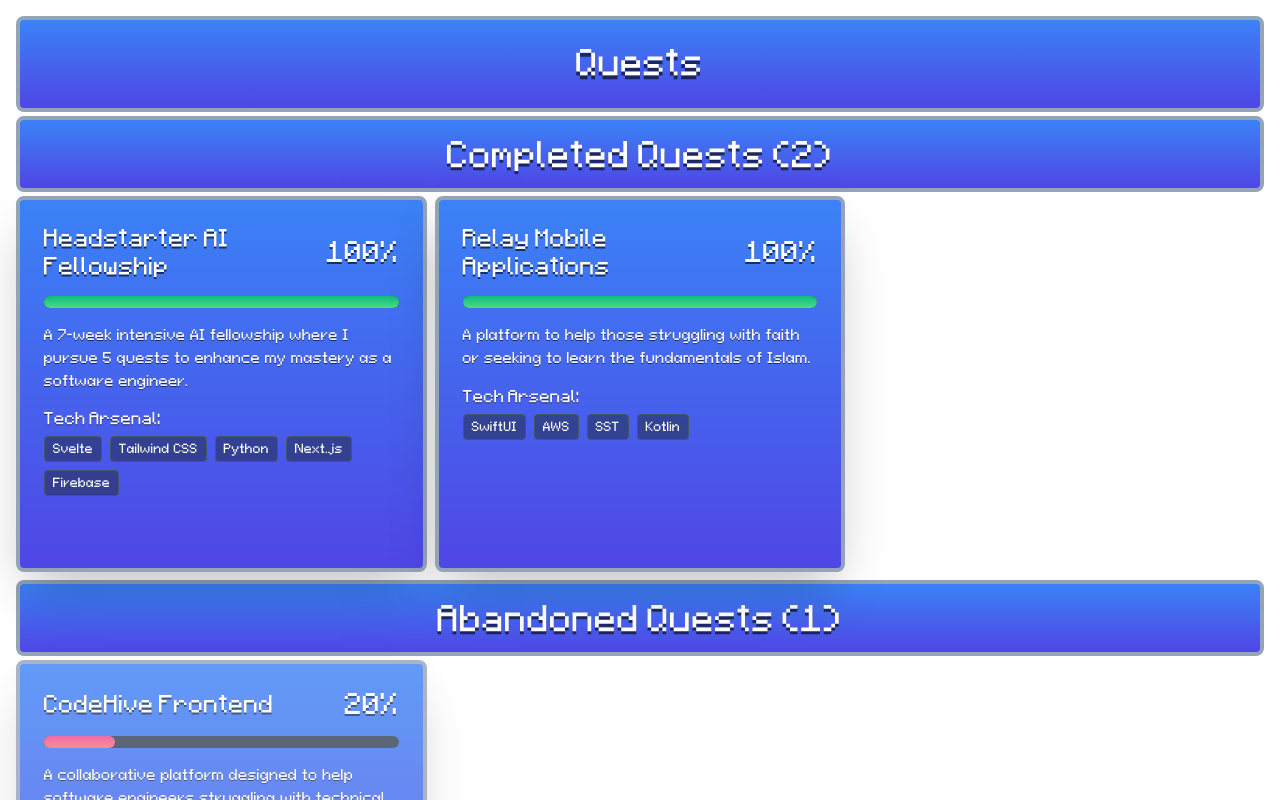
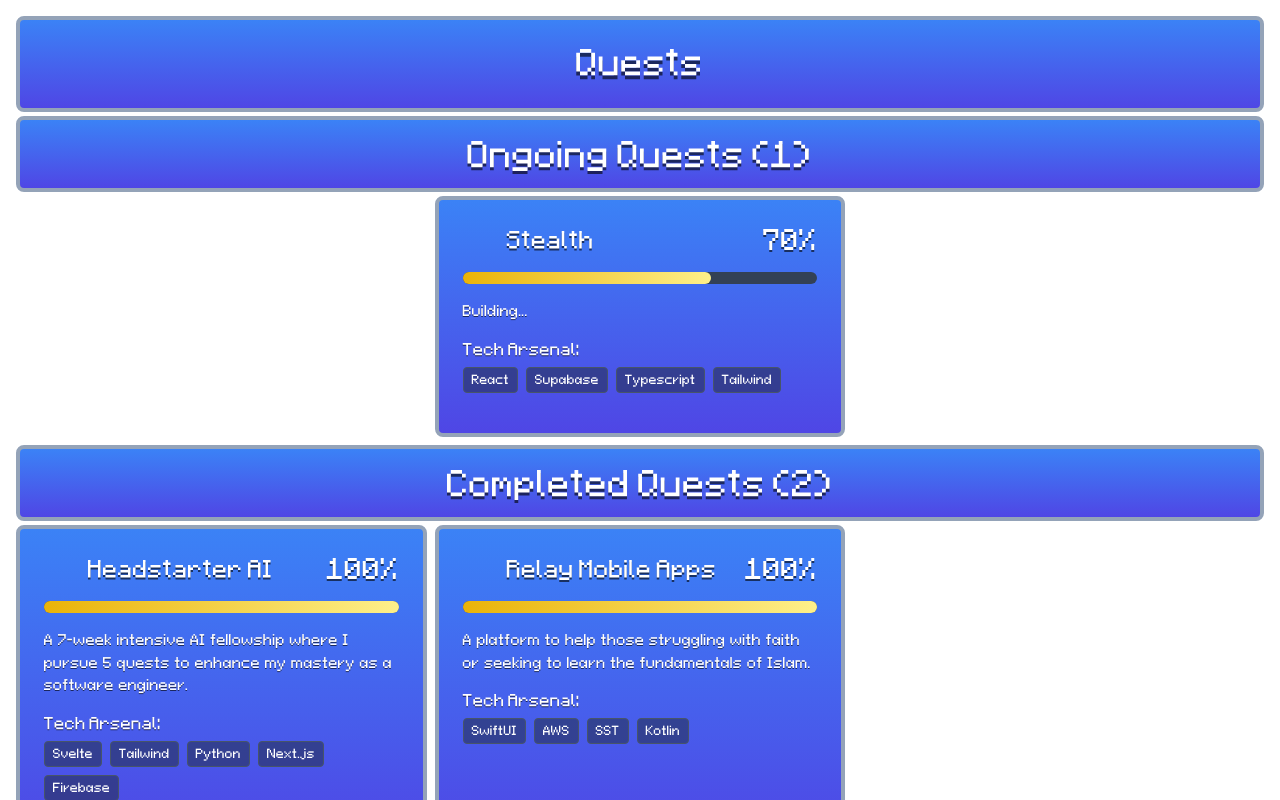
Before and after one commit to gazishahi/portfolio-website, a SvelteKit app: page /projects in a window 1280 px wide. Shown: the top 800 px of the page. Built offline with nearby package versions, Linux system fonts and the light colour scheme.

Commit message:
fix: spacing and colors of ongoing projects feat: added an ongoing project

```diff
--- a/src/routes/projects/+page.svelte
+++ b/src/routes/projects/+page.svelte
@@ -12,8 +12,36 @@
 	// Project data structure
 	const projects = [
 		{
+			id: 'khidma',
+			title: 'Stealth',
+			status: 'ongoing',
+			description: 'Building...',
+			progress: 70,
+			completedTasks: [
+				'Authentication',
+				'Email/SMS notifications',
+				'Account management',
+				'Payment processing',
+				'Admin dashboard',
+				'User dashboard',
+				'User profile',
+				'User settings',
+			],
+			currentTasks: [
+				'Analytics',
+				'User tagging',
+				'Additional user account types',
+				'Import user data',
+				'More email/SMS triggers',
+				'Optimizations'
+			],
+			techStack: ['React', 'Supabase', 'Typescript', 'Tailwind'],
+			github: null,
+			live: null,
+		},
+		{
 			id: 'headstarter',
-			title: 'Headstarter AI Fellowship',
+			title: 'Headstarter AI',
 			status: 'completed',
 			description: 'A 7-week intensive AI fellowship where I pursue 5 quests to enhance my mastery as a software engineer.',
 			progress: 100,
@@ -24,14 +52,13 @@
 			],
 			currentTasks: [
 			],
-			techStack: ['Svelte', 'Tailwind CSS', 'Python', 'Next.js', 'Firebase'],
+			techStack: ['Svelte', 'Tailwind', 'Python', 'Next.js', 'Firebase'],
 			github: null,
 			live: null,
-			icon: '🎯'
 		},
 		{
 			id: 'relay',
-			title: 'Relay Mobile Applications',
+			title: 'Relay Mobile Apps',
 			status: 'completed',
 			description: 'A platform to help those struggling with faith or seeking to learn the fundamentals of Islam.',
 			progress: 100,
@@ -46,13 +73,12 @@
 				'TBD'
 			],
 			techStack: ['SwiftUI', 'AWS', 'SST', 'Kotlin'],
-			github: null,
-			live: null,
-			icon: '🕌'
+			github: 'https://github.com/Relay-Islam',
+			live: 'https://www.relayislam.com/',
 		},
 		{
 			id: 'codehive',
-			title: 'CodeHive Frontend',
+			title: 'CodeHive',
 			status: 'abandoned',
 			description: 'A collaborative platform designed to help software engineers struggling with technical skills.',
 			progress: 20,
@@ -67,7 +93,6 @@
 			techStack: ['React', 'Spring Boot', 'Express.js', 'DynamoDB', 'Neo4j'],
 			github: null,
 			live: null,
-			icon: '🐝'
 		}
 	];
 
@@ -82,24 +107,6 @@
 	function selectProject(projectId) {
 		selectedProject = projects.find(p => p.id === projectId);
 		playSelect();
-	}
-
-	function getStatusColor(status) {
-		switch (status) {
-			case 'ongoing': return 'bg-yellow-500';
-			case 'completed': return 'bg-green-500';
-			case 'abandoned': return 'bg-red-500';
-			default: return 'bg-gray-500';
-		}
-	}
-
-	function getStatusIcon(status) {
-		switch (status) {
-			case 'ongoing': return '🔄';
-			case 'completed': return '✅';
-			case 'abandoned': return '❌';
-			default: return '❓';
-		}
 	}
 
 	// Group projects by status
@@ -125,22 +132,30 @@
 		<!-- Ongoing Projects Section -->
 		{#if ongoingProjects.length > 0}
 			<div class="mb-2">
-				<div class="bg-gradient-to-t from-yellow-600 to-orange-500 border-4 border-slate-400 rounded-lg p-4 mb-2">
+				<div class="bg-gradient-to-t from-indigo-600 to-blue-500 border-4 border-slate-400 rounded-lg p-4 mb-1">
 					<h2 class="font-minecraftia text-white text-2xl md:text-3xl [text-shadow:_0_3px_0_rgb(0_0_0_/_60%)] flex items-center justify-center">
 						Ongoing Quests ({ongoingProjects.length})
 					</h2>
 				</div>
 				<div class="grid grid-cols-1 lg:grid-cols-2 xl:grid-cols-3 gap-2">
 					{#each ongoingProjects as project (project.id)}
+					<!-- Hover Pointer -->
+					<div class="flex justify-center opacity-0 group-hover:opacity-100 transition-opacity duration-300">
+						<img src={pointer} alt="pointer" class="h-8 w-8" />
+					</div>
 						<div
 							class="group cursor-pointer transform transition-all duration-300 "
 							on:click={() => selectProject(project.id)}
 							on:mouseenter={playHover}
 						>
-							<div class="bg-gradient-to-t from-indigo-600 to-blue-500 border-4 border-slate-400 rounded-lg p-6 h-full shadow-2xl hover:shadow-3xl transition-shadow duration-300">
+							<div class="bg-gradient-to-t from-indigo-600 to-blue-500 border-4 border-slate-400 rounded-lg p-6 h-full">
 								<!-- Project Header -->
 								<div class="flex items-center justify-between mb-4">
 									<div class="flex items-center space-x-3">
+													<!-- Hover Pointer -->
+								<div class="flex justify-start opacity-0 group-hover:opacity-100">
+									<img src={pointer} alt="pointer" class="h-8 w-8" />
+								</div>
 										<div>
 											<h3 class="font-minecraftia text-white text-xl [text-shadow:_0_2px_0_rgb(0_0_0_/_60%)]">
 												{project.title}
@@ -157,7 +172,7 @@
 								<!-- Progress Bar -->
 								<div class="w-full bg-slate-700 rounded-full h-3 mb-4">
 									<div
-										class="bg-gradient-to-t from-yellow-400 to-orange-500 h-3 rounded-full transition-all duration-500"
+										class="bg-gradient-to-r from-yellow-500 to-yellow-200 h-3 rounded-full transition-all duration-500"
 										style="width: {project.progress}%"
 									></div>
 								</div>
@@ -181,10 +196,7 @@
 									</div>
 								</div>
 
-								<!-- Hover Pointer -->
-								<div class="flex justify-center opacity-0 group-hover:opacity-100 transition-opacity duration-300">
-									<img src={pointer} alt="pointer" class="h-8 w-8" />
-								</div>
+
 							</div>
 						</div>
 					{/each}
@@ -202,15 +214,20 @@
 				</div>
 				<div class="grid grid-cols-1 lg:grid-cols-2 xl:grid-cols-3 gap-2">
 					{#each completedProjects as project (project.id)}
+					<!-- Hover Pointer -->
+
 						<div
 							class="group cursor-pointer transform transition-all duration-300 "
 							on:click={() => selectProject(project.id)}
 							on:mouseenter={playHover}
 						>
-							<div class="bg-gradient-to-t from-indigo-600 to-blue-500 border-4 border-slate-400 rounded-lg p-6 h-full shadow-2xl hover:shadow-3xl transition-shadow duration-300">
+							<div class="bg-gradient-to-t from-indigo-600 to-blue-500 border-4 border-slate-400 rounded-lg p-6 h-full">
 								<!-- Project Header -->
 								<div class="flex items-center justify-between mb-4">
 									<div class="flex items-center space-x-3">
+										<div class="flex justify-start opacity-0 group-hover:opacity-100">
+											<img src={pointer} alt="pointer" class="h-8 w-8" />
+										</div>
 										<div>
 											<h3 class="font-minecraftia text-white text-xl [text-shadow:_0_2px_0_rgb(0_0_0_/_60%)]">
 												{project.title}
@@ -227,7 +244,7 @@
 								<!-- Progress Bar -->
 								<div class="w-full bg-slate-700 rounded-full h-3 mb-4">
 									<div
-										class="bg-gradient-to-t from-green-400 to-emerald-500 h-3 rounded-full transition-all duration-500"
+										class="bg-gradient-to-r from-yellow-500 to-yellow-200 h-3 rounded-full transition-all duration-500"
 										style="width: {project.progress}%"
 									></div>
 								</div>
@@ -251,10 +268,7 @@
 									</div>
 								</div>
 
-								<!-- Hover Pointer -->
-								<div class="flex justify-center opacity-0 group-hover:opacity-100 transition-opacity duration-300">
-									<img src={pointer} alt="pointer" class="h-8 w-8" />
-								</div>
+
 							</div>
 						</div>
 					{/each}
@@ -277,10 +291,15 @@
 							on:click={() => selectProject(project.id)}
 							on:mouseenter={playHover}
 						>
-							<div class="bg-gradient-to-t from-indigo-600 to-blue-500 border-4 border-slate-400 rounded-lg p-6 h-full shadow-2xl hover:shadow-3xl transition-shadow duration-300 opacity-80">
+							<div class="bg-gradient-to-t from-indigo-600 to-blue-500 border-4 border-slate-400 rounded-lg p-6 h-full opacity-80">
 								<!-- Project Header -->
 								<div class="flex items-center justify-between mb-4">
+
 									<div class="flex items-center space-x-3">
+											<!-- Hover Pointer -->
+								<div class="flex justify-start opacity-0 group-hover:opacity-100">
+									<img src={pointer} alt="pointer" class="h-8 w-8" />
+								</div>
 										<div>
 											<h3 class="font-minecraftia text-white text-xl [text-shadow:_0_2px_0_rgb(0_0_0_/_60%)]">
 												{project.title}
@@ -297,7 +316,7 @@
 								<!-- Progress Bar -->
 								<div class="w-full bg-slate-700 rounded-full h-3 mb-4">
 									<div
-										class="bg-gradient-to-t from-red-400 to-pink-500 h-3 rounded-full transition-all duration-500"
+										class="bg-gradient-to-r from-yellow-500 to-yellow-200 h-3 rounded-full transition-all duration-500"
 										style="width: {project.progress}%"
 									></div>
 								</div>
@@ -319,11 +338,6 @@
 											</span>
 										{/each}
 									</div>
-								</div>
-
-								<!-- Hover Pointer -->
-								<div class="flex justify-center opacity-0 group-hover:opacity-100 transition-opacity duration-300">
-									<img src={pointer} alt="pointer" class="h-8 w-8" />
 								</div>
 							</div>
 						</div>
@@ -370,7 +384,7 @@
 						</div>
 						<div class="w-full bg-slate-700 rounded-full h-4">
 							<div
-								class="h-4 rounded-full transition-all duration-1000 {selectedProject.status === 'ongoing' ? 'bg-gradient-to-t from-yellow-400 to-orange-500' : selectedProject.status === 'completed' ? 'bg-gradient-to-t from-green-400 to-emerald-500' : 'bg-gradient-to-t from-red-400 to-pink-500'}"
+								class="h-4 rounded-full transition-all duration-1000 bg-gradient-to-r from-yellow-500 to-yellow-200"
 								style="width: {selectedProject.progress}%"
 							></div>
 						</div>
```
